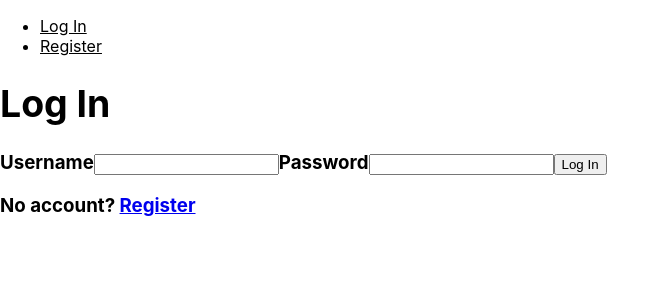
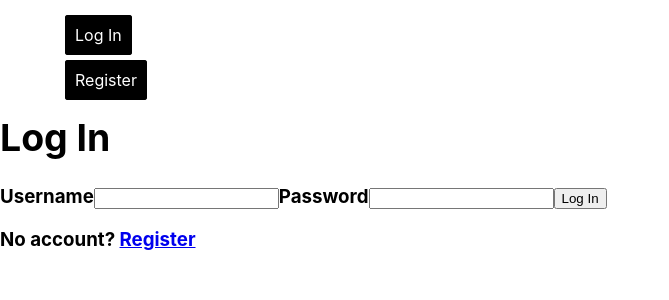
Before and after one commit to codefordenver/gsn, a React (Create React App) app in the folder frontend/: page /login in a window 1280 px wide. Shown: the top 300 px of the page, without its empty margins (0-669 px from the left). Built offline with nearby package versions, Linux system fonts and the light colour scheme.

Commit message:
nav css changes

```diff
--- a/frontend/src/index.css
+++ b/frontend/src/index.css
@@ -14,11 +14,22 @@ code {
 }
 
 .navitem {
-  color: black;
   cursor: pointer;
+  background-color: black;
+  color: white;
+  border-radius: 3px;
+  border: 5px solid black;
+  text-decoration: none;
+  padding: 5px;
 }
 
 .navitem:hover {
-  color: white;
-  background-color: black;
+  color: black;
+   background-color: white;
+   transition: all .5s;
 }
+
+.navListItem {
+  margin: 25px;
+  list-style-type: none;
+}
```
